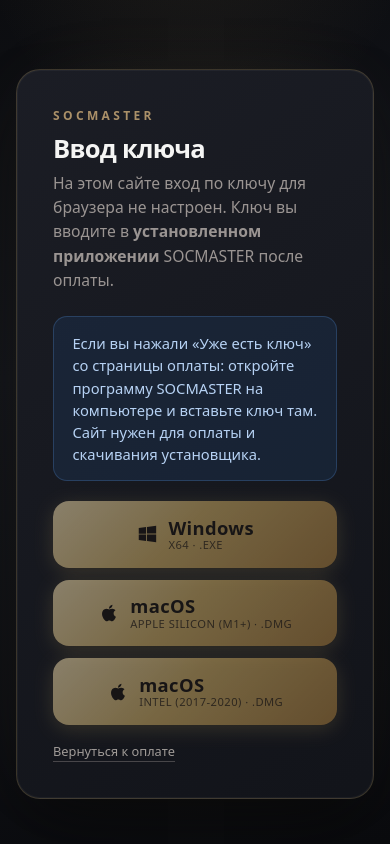
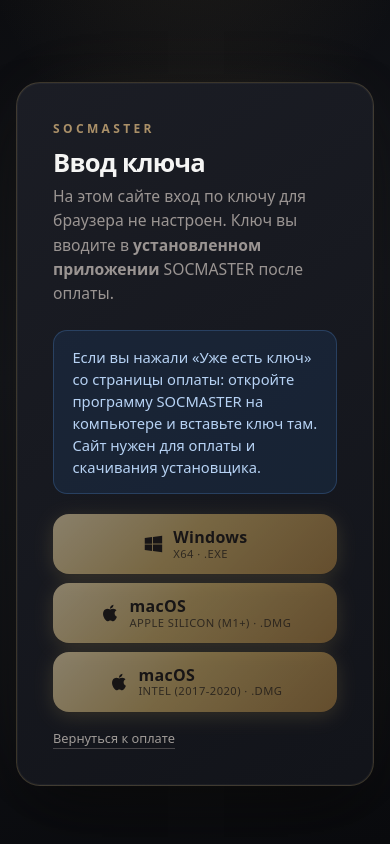
Before and after one commit to mgusev1986/fb-master-desktop, a Python web app: template templates/auth/unlock.html in a window 390 px wide. Run offline with Jinja, Linux system fonts and the light colour scheme; the template is opened without the code that fills it, so the values that code supplies are empty.

Commit message:
style(auth/unlock): 3 кнопки скачивания — адаптивная раскладка
После добавления Intel-кнопки 3 кнопки в 2-колоночной grid выглядели
криво (Windows + macOS arm64 в первой строке, Intel болтался один в
левой части второй строки).

Теперь:
- ≥720px: 3 кнопки в один ряд (repeat(3, minmax(0, 1fr)))
- 521-720px: 2 в первой строке + 3-я центрированная снизу
  (grid-column: 1 / -1 + justify-self: center, width: 50%)
- ≤520px: столбиком (1 колонка)

Кнопка дополнительно сжата по padding/font на широких экранах
(font-size 0.95rem, padding 0.85rem 0.6rem) — чтобы три кнопки с
иконкой + двухстрочной подписью комфортно помещались в 44rem-модалку.

Co-Authored-By: Claude Opus 4.7 (1M context) <noreply@anthropic.com>

```diff
--- a/templates/auth/unlock.html
+++ b/templates/auth/unlock.html
@@ -138,25 +138,39 @@
       border-color: rgba(231, 213, 176, 0.45);
       box-shadow: 0 6px 20px rgba(201, 169, 98, 0.12);
     }
-    /* Две кнопки скачивания: Windows / macOS */
+    /* Три кнопки скачивания: Windows / macOS Apple Silicon / macOS Intel.
+       Десктоп — 3 в ряд; средние экраны — 2 в ряд + центрированная 3-я;
+       узкие — столбиком. */
     .fbm-premium-os-row {
       display: grid;
-      grid-template-columns: 1fr 1fr;
-      gap: 0.75rem;
+      grid-template-columns: repeat(3, minmax(0, 1fr));
+      gap: 0.6rem;
       margin-top: 0.5rem;
+    }
+    @media (max-width: 720px) {
+      .fbm-premium-os-row {
+        grid-template-columns: repeat(2, minmax(0, 1fr));
+        justify-items: stretch;
+      }
+      .fbm-premium-os-row > a:nth-child(3) {
+        grid-column: 1 / -1;
+        justify-self: center;
+        width: calc(50% - 0.3rem);
+      }
     }
     @media (max-width: 520px) {
       .fbm-premium-os-row { grid-template-columns: 1fr; }
+      .fbm-premium-os-row > a:nth-child(3) { width: 100%; justify-self: stretch; }
     }
     .fbm-premium-os-btn {
       display: flex;
       align-items: center;
       justify-content: center;
-      gap: 0.65rem;
-      padding: 1.05rem 1.25rem;
+      gap: 0.55rem;
+      padding: 0.9rem 0.85rem;
       border: none;
       border-radius: 16px;
-      font-size: 1.15rem;
+      font-size: 1rem;
       font-weight: 600;
       letter-spacing: 0.02em;
       color: #1a1410 !important;
@@ -167,6 +181,12 @@
       text-decoration: none !important;
       text-align: center;
       box-sizing: border-box;
+      min-width: 0;
+    }
+    /* На широких экранах (3 в ряд) — компактнее текст внутри. */
+    @media (min-width: 721px) {
+      .fbm-premium-os-btn { font-size: 0.95rem; padding: 0.85rem 0.6rem; gap: 0.45rem; }
+      .fbm-premium-os-btn small { font-size: 0.62rem; }
     }
     .fbm-premium-os-btn:hover {
       transform: translateY(-1px);
```
